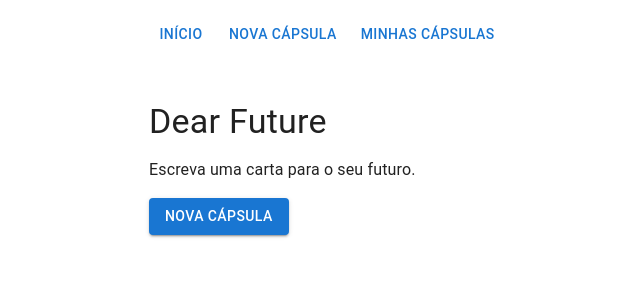
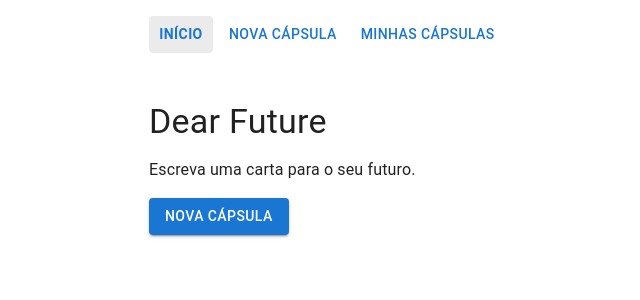
Before and after one commit to sofl-aline/dearFuture, a React (Vite) app: page / in a window 1280 px wide. Shown: the top 300 px of the page, without its empty margins (65-705 px from the left). Built offline with nearby package versions, Linux system fonts and the light colour scheme.

Commit message:
feat: Indicar a página ativa do menu

```diff
--- a/src/components/AppLayout/AppLayout.tsx
+++ b/src/components/AppLayout/AppLayout.tsx
@@ -4,15 +4,27 @@ import { NavLink, Outlet } from 'react-router-dom'
 export default function AppLayout() {
     return (
         <>
-      <Container component="header" maxWidth="md" sx={{ py: 2 }}>
-        <Stack component="nav" aria-label="Navegação principal" direction="row"
-          useFlexGap spacing={1} sx={{ flexWrap: 'wrap' }}>
+        <Container component="header" maxWidth="md" sx={{ py: 2}}>
+            <Stack
+                component="nav"
+                aria-label="Navegação principal"
+                direction="row"
+                useFlexGap
+                spacing={1}
+                sx={{
+                    flexWrap: 'wrap',
+                    '& [aria-current="page"]': {
+                        bgcolor: 'action.selected',
+                        fontWeight: 'bold',
+                    },
+                }}
+                >
                     <Button component={NavLink} to="/" end>Início</Button>
                     <Button component={NavLink} to="/capsules/new">Nova cápsula</Button>
                     <Button component={NavLink} to="/capsules" end>Minhas cápsulas</Button>
             </Stack>
         </Container>
-      <Container component="main" maxWidth="md" sx={{ py: 4 }}>
+        <Container component="main" maxWidth="md" sx={{ py:4 }}>
             <Outlet />
         </Container>
         </>
```
Lines whose indentation alone changed are shown as unchanged.
